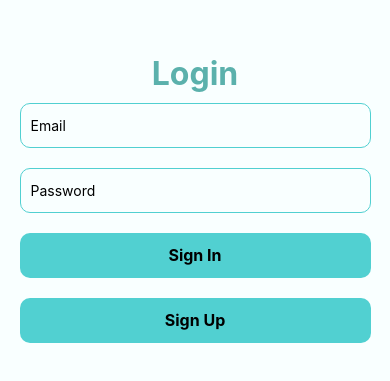
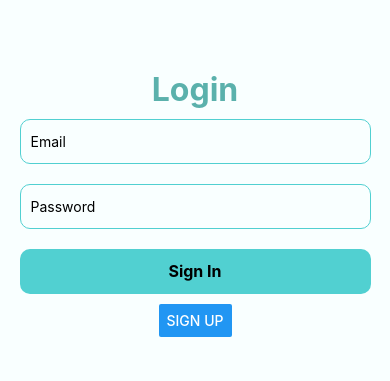
Before and after one commit to AneeOri/authentication_reactnative, a React Native app: screen / in a window 390 px wide. Shown: the part 219-600 px from the top of the page. Built offline with nearby package versions, Linux system fonts and the light colour scheme.

Commit message:
[.] Update LogIn Component

```diff
--- a/src/components/AuthFlow/Login.js
+++ b/src/components/AuthFlow/Login.js
@@ -6,6 +6,7 @@ import { useNavigation } from "@react-navigation/native";
 import { useState } from "react";
 import AsyncStorage from "@react-native-async-storage/async-storage";
 import { useDispatch } from "react-redux";
+import { setAuthState } from "../../features/auth/auth";
 import { signIn } from "../../features/auth/auth";
 
 export default function Login(){
@@ -29,7 +30,7 @@ export default function Login(){
       <MyInput label={'Email'} value={token} onChangeText={setToken}/>
       <MyInput label={'Password'} secureTextEntry/>
       <MyButton title={'Sign In'} onPress={() => save(token)}/>
-      <MyButton title={'Sign Up'} onPress={() => navigation.navigate('SignUp')}/>
+      <Button title={'Sign Up'} onPress={() => dispatch(setAuthState('signUp'))}/>
      </View>
     );
 }
```
